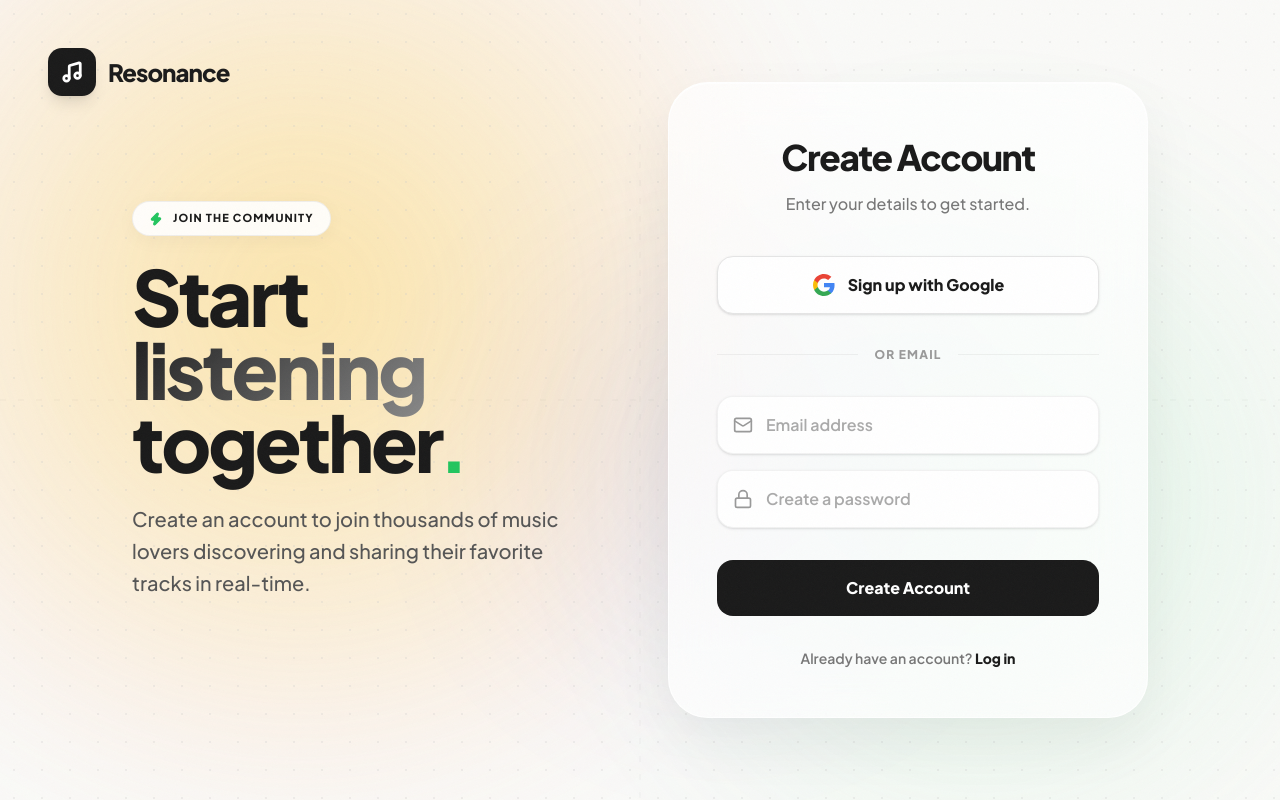
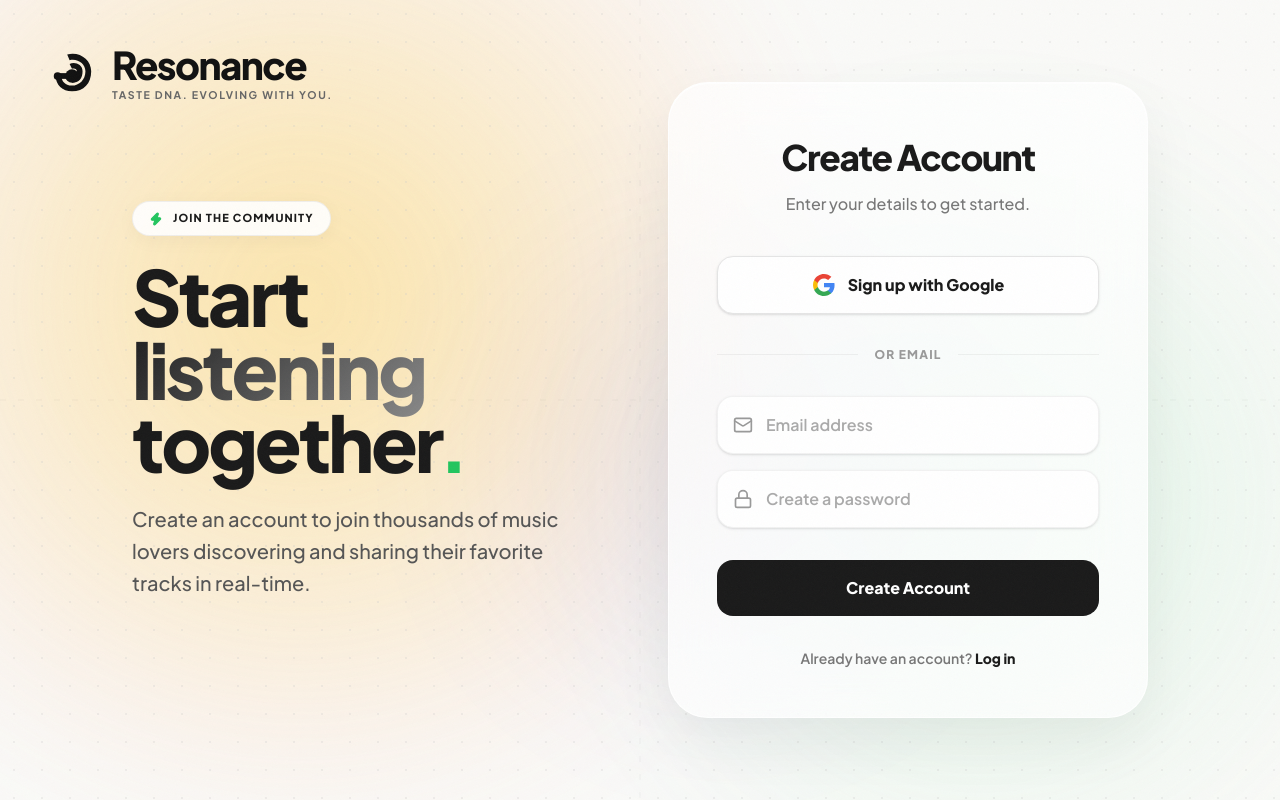
Before and after one commit to Niteshagarwal01/Resonance, a Next.js app in the folder frontend/: page /signup in a window 1280 px wide. Built offline with nearby package versions, Linux system fonts and the light colour scheme; no server answers.

Commit message:
Implement brand new Logo component based on the provided design guidelines, including exact typography, color palette, and SVG path approximations

```diff
--- a/frontend/src/app/login/page.tsx
+++ b/frontend/src/app/login/page.tsx
@@ -4,6 +4,7 @@ import { useState } from "react";
 import { motion } from "framer-motion";
 import { createClient } from "@/utils/supabase/client";
 import Link from "next/link";
+import { Logo } from "@/components/Logo";
 import { ArrowLeft, Mail, Lock, AlertCircle, Loader2, Music, Zap } from "lucide-react";
 import { useRouter } from "next/navigation";
 
@@ -56,14 +57,7 @@ export default function LoginPage() {
 
       {/* BRANDING LOGO (Absolute Top Left) */}
       <div className="absolute top-8 left-8 lg:top-12 lg:left-12 z-30">
-        <Link href="/" className="flex items-center gap-3 w-fit group" style={{ textDecoration: "none" }}>
-          <motion.div whileHover={{ rotate: 90 }} transition={{ type: "spring", stiffness: 200 }}
-            className="w-12 h-12 flex items-center justify-center shadow-lg" style={{ background: "#1A1A1A", borderRadius: 14 }}
-          >
-            <Music size={22} color="white" strokeWidth={3} />
-          </motion.div>
-          <span style={{ fontWeight: 900, fontSize: 24, letterSpacing: "-0.04em", color: "#1A1A1A" }}>Resonance</span>
-        </Link>
+        <Logo variant="horizontal" size={48} />
       </div>
 
       {/* MAIN CONTENT CONTAINER (Perfectly Centered) */}
--- a/frontend/src/app/signup/page.tsx
+++ b/frontend/src/app/signup/page.tsx
@@ -4,6 +4,7 @@ import { useState } from "react";
 import { motion } from "framer-motion";
 import { createClient } from "@/utils/supabase/client";
 import Link from "next/link";
+import { Logo } from "@/components/Logo";
 import { ArrowLeft, Mail, Lock, AlertCircle, Loader2, Music, Zap } from "lucide-react";
 import { useRouter } from "next/navigation";
 
@@ -63,14 +64,7 @@ export default function SignupPage() {
 
       {/* BRANDING LOGO (Absolute Top Left) */}
       <div className="absolute top-8 left-8 lg:top-12 lg:left-12 z-30">
-        <Link href="/" className="flex items-center gap-3 w-fit group" style={{ textDecoration: "none" }}>
-          <motion.div whileHover={{ rotate: 90 }} transition={{ type: "spring", stiffness: 200 }}
-            className="w-12 h-12 flex items-center justify-center shadow-lg" style={{ background: "#1A1A1A", borderRadius: 14 }}
-          >
-            <Music size={22} color="white" strokeWidth={3} />
-          </motion.div>
-          <span style={{ fontWeight: 900, fontSize: 24, letterSpacing: "-0.04em", color: "#1A1A1A" }}>Resonance</span>
-        </Link>
+        <Logo variant="horizontal" size={48} />
       </div>
 
       {/* MAIN CONTENT CONTAINER (Perfectly Centered) */}
--- /dev/null
+++ b/frontend/src/components/Logo.tsx
@@ -0,0 +1,115 @@
+import React from 'react';
+import { motion } from 'framer-motion';
+import Link from 'next/link';
+
+interface LogoProps {
+  variant?: 'icon-only' | 'horizontal' | 'monochrome' | 'app-icon';
+  className?: string;
+  size?: number;
+}
+
+export function Logo({ variant = 'horizontal', className = '', size = 48 }: LogoProps) {
+  // The exact brand colors from the design system
+  const colors = {
+    orange: '#FF7A3D',
+    green: '#54D38A',
+    purple: '#B97BE6',
+    blue: '#5D7FFF',
+    dark: '#111111',
+  };
+
+  // An approximated SVG of the Resonance ear/spiral logo based on the construction grid.
+  // We will ask the user to swap this path with the final exported SVG from Figma.
+  const LogoMark = (
+    <svg
+      width="100%"
+      height="100%"
+      viewBox="0 0 100 100"
+      fill="none"
+      xmlns="http://www.w3.org/2000/svg"
+    >
+      <g fill={variant === 'monochrome' ? colors.dark : colors.dark}>
+        {/* Left dot */}
+        <circle cx="20" cy="50" r="8" />
+        {/* Connecting line */}
+        <rect x="20" y="44" width="30" height="12" />
+        {/* Inner spiral origin */}
+        <circle cx="50" cy="50" r="14" />
+        {/* Spiral arcs (Approximated for now) */}
+        <path d="M 50 64 C 65 64 72 55 72 40 C 72 25 55 20 45 25 L 50 35 C 55 33 60 35 60 40 C 60 48 55 52 50 52 Z" />
+        <path d="M 50 82 C 75 82 90 65 90 40 C 90 15 65 -2 40 5 L 45 17 C 62 13 78 25 78 40 C 78 58 65 70 50 70 C 35 70 28 60 28 50 L 16 50 C 16 68 30 82 50 82 Z" />
+      </g>
+    </svg>
+  );
+
+  const innerContent = (
+    <>
+      {/* Icon Wrapper */}
+      {variant === 'app-icon' ? (
+        <motion.div
+          className="flex items-center justify-center shadow-2xl shrink-0"
+          style={{ width: size, height: size, background: colors.dark, borderRadius: size * 0.22 }}
+          whileHover={{ scale: 1.05 }}
+          whileTap={{ scale: 0.95 }}
+        >
+          <div style={{ width: size * 0.6, height: size * 0.6 }} className="text-white fill-white">
+            {/* White version of the mark for the dark app icon */}
+            <svg viewBox="0 0 100 100" fill="white" xmlns="http://www.w3.org/2000/svg">
+              <circle cx="20" cy="50" r="8" />
+              <rect x="20" y="44" width="30" height="12" />
+              <circle cx="50" cy="50" r="14" />
+              <path d="M 50 64 C 65 64 72 55 72 40 C 72 25 55 20 45 25 L 50 35 C 55 33 60 35 60 40 C 60 48 55 52 50 52 Z" />
+              <path d="M 50 82 C 75 82 90 65 90 40 C 90 15 65 -2 40 5 L 45 17 C 62 13 78 25 78 40 C 78 58 65 70 50 70 C 35 70 28 60 28 50 L 16 50 C 16 68 30 82 50 82 Z" />
+            </svg>
+          </div>
+        </motion.div>
+      ) : (
+        <motion.div
+          className="shrink-0"
+          style={{ width: size, height: size }}
+          whileHover={{ rotate: -10 }}
+          transition={{ type: "spring", stiffness: 300, damping: 15 }}
+        >
+          {LogoMark}
+        </motion.div>
+      )}
+
+      {/* Typography */}
+      {(variant === 'horizontal' || variant === 'monochrome') && (
+        <div className="flex flex-col justify-center">
+          <span
+            style={{
+              fontWeight: 900,
+              fontSize: size * 0.8,
+              letterSpacing: "-0.04em",
+              color: colors.dark,
+              lineHeight: 0.9
+            }}
+          >
+            Resonance
+          </span>
+          {variant === 'horizontal' && (
+            <span
+              style={{
+                fontWeight: 700,
+                fontSize: size * 0.22,
+                letterSpacing: "0.15em",
+                color: "#666",
+                marginTop: size * 0.1,
+                textTransform: "uppercase"
+              }}
+            >
+              Taste DNA. Evolving with you.
+            </span>
+          )}
+        </div>
+      )}
+    </>
+  );
+
+  return (
+    <Link href="/" className={`flex items-center gap-4 w-fit group ${className}`} style={{ textDecoration: "none" }}>
+      {innerContent}
+    </Link>
+  );
+}
```
Also changed, not shown: frontend/public/appicon.png (added), frontend/public/mainlogo.png (added).
